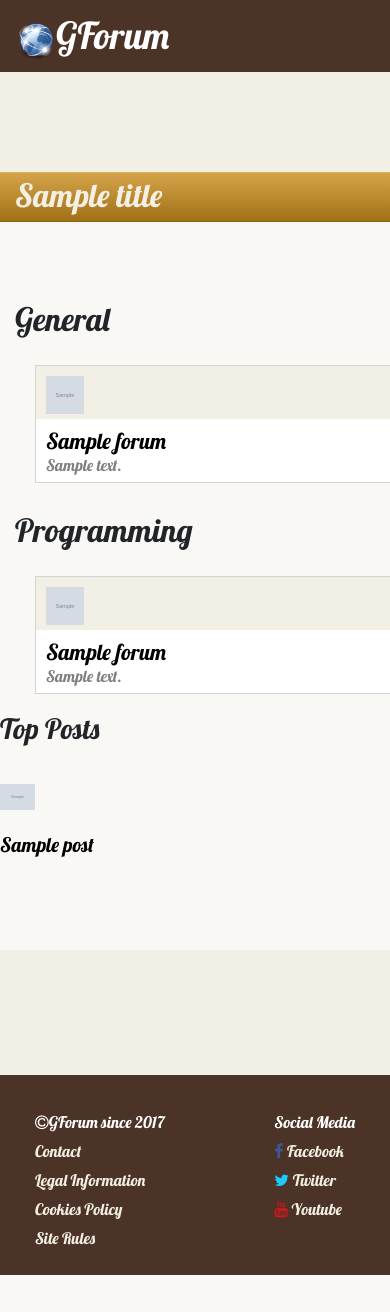
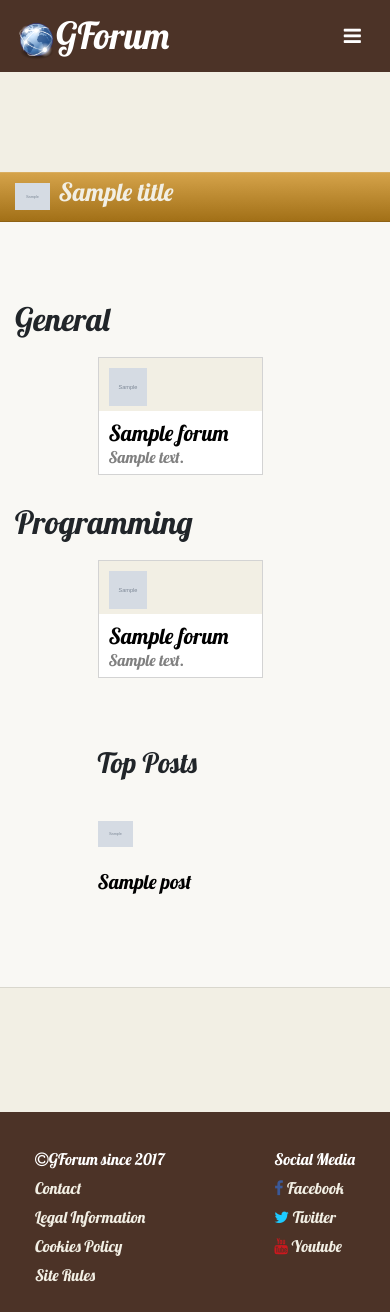
Before and after one commit to Razboi/GForum, a Django app: template templates/forum/forum_list.html in a window 390 px wide. Before the commit the page ends 1275 px from the top, so only its background shows below. Run offline with Django 3.2, Linux system fonts and the light colour scheme; the template is opened without the code that fills it: most values are stand-ins (such as "Sample title", 1, 10 or a date in 2020); grey boxes marked "Sample" are stand-in pictures; some libraries are stand-ins or nearby versions.

Commit message:
Worked on style details and improved responsive design

```diff
--- a/apps/forum/views.py
+++ b/apps/forum/views.py
@@ -36,6 +36,7 @@ class ForumDetails(ListView):
         slug = self.kwargs.get("slug")
         forum = Forum.objects.get(slug__iexact=slug)  # get the forum with the slug that we are using
         context["title"] = forum.name  # get the current forum name to use it as title
+        context["icon"] = forum.icon.url
 
         post = Post.objects.filter(forum__slug__iexact=slug)
         post_comments = Comment.objects.filter(post=post)
--- a/static/css/base.css
+++ b/static/css/base.css
@@ -17,8 +17,18 @@ p {
 	height: 50px;
 	border-top: 1px solid #daae60;
 	border-bottom: 1px solid #8e6214;
+	background: linear-gradient(#d5a34a, #a27017);
+}
 
-	background: linear-gradient(#d5a34a, #a27017);
+.title img {
+	max-height: 35px;
+	max-width: 35px;
+}
+
+.title span {
+	color: #F2EFE4;
+	font-size: 25px;
+	margin-left: 5px;
 }
 
 
@@ -30,8 +40,7 @@ p {
 
 .header_title {
 	color: #F2EFE4;
-	margin-top: 5px;
-
+	margin: 5px 0px 0px 0px;
 }
 
 /* -------------------------------------------------------------*/
@@ -40,6 +49,7 @@ p {
 .footer_separator {
 	background: #F2EFE4;
 	height: 125px;
+	border-top: 1px solid #d9d7cd;
 }
 
 .main_footer {
@@ -142,7 +152,7 @@ p {
 }
 
 .nav_searchbar .form-control:focus {
-	border-color: #CB8C1D;
+	border-color: #d5a34a;
 }
 
 .nav_searchbar button {
@@ -154,12 +164,16 @@ p {
 }
 
 .nav_searchbar button:hover {
-	background-color: #a27017;
+	background-color: #d5a34a;
 	border-color: #CB8C1D;
 }
 
+.fa-bars {
+	color: white ;
+}
+
 .navbar-toggler {
-	color: white !important;
+	cursor: pointer;
 }
 
 
@@ -245,6 +259,23 @@ p {
 	float: left;
 }
 
+@media (max-width: 480px) {
+	.tops_list {
+		float: none;
+		margin-left: 25%;
+		margin-top: 50px;
+	}
+
+	.categories {
+		float: none;
+		margin-left: 50%;
+	}
+
+	.forums a {
+		text-decoration: none;
+	}
+}
+
 /* -------------------------------------------------------------*/
 /* --------------------------- FORUM DETAILS | POSTS LIST -------------------------*/
 
@@ -305,6 +336,13 @@ p {
 
 #create_post_button {
 	float: right;
+	background: #CB8C1D;
+	color: white;
+	cursor: pointer;
+}
+
+#create_post_button:hover {
+	background: #d5a34a;
 }
 
 /* -------------------------------------------------------------*/
--- a/templates/forum/forum_list.html
+++ b/templates/forum/forum_list.html
@@ -3,7 +3,7 @@
 <div class="container" id="index_wrapper">
   <div class="row">
 
-    <div class="col-sm-9 forum_list">
+    <div class="col-sm-9 col-6 forum_list">
       <div class="container general forums">
         <h2>General</h2>
         {% for forum in general_forums %}
@@ -19,13 +19,13 @@
       </div>
     </div>
 
-    <div class="col-sm-3 tops_list">
+    <div class="col-sm-3 col-6 tops_list container">
       <h3>Top Posts</h3>
       {% for post in top_posts %}
       <div class="col-sm-12 top">
         <div class="row">
           <div class="col-sm-2 top_col">
-          <img src="{{ post.forum.icon.url }}" />
+          <a href="{{ post.forum.get_absolute_url }}"><img src="{{ post.forum.icon.url }}" /></a>
           </div>
           <div class="col-sm-10 top_col info_col">
           <a href="{{ post.get_absolute_url }}">{{ post.title }}</a>
--- a/templates/snippets/base.html
+++ b/templates/snippets/base.html
@@ -19,7 +19,7 @@
     <div class="header_separator"></div>
     <div class="title">
       <div class="container">
-        <h2 class="header_title">{{title}}</h2>
+        <img src="{{icon}}"/> <span class="forum_title">{{title}}</span>
       </div>
     </div>
   </header>
--- a/templates/snippets/nav.html
+++ b/templates/snippets/nav.html
@@ -3,7 +3,7 @@
     <a class="navbar-brand" href="{% url 'index' %}">
       {% load static %}<img src="{% static 'images/world-logo.png' %}" alt="Logo"/>GForum</a>
     <button class="navbar-toggler" type="button" data-toggle="collapse" data-target="#mainNavbar" aria-controls="navbarSupportedContent" aria-expanded="false" aria-label="Toggle navigation">
-        <span class="navbar-toggler-icon"></span>
+        <span class="fa fa-bars"></span>
     </button>
 
     <!-- Wrapper -->
```
